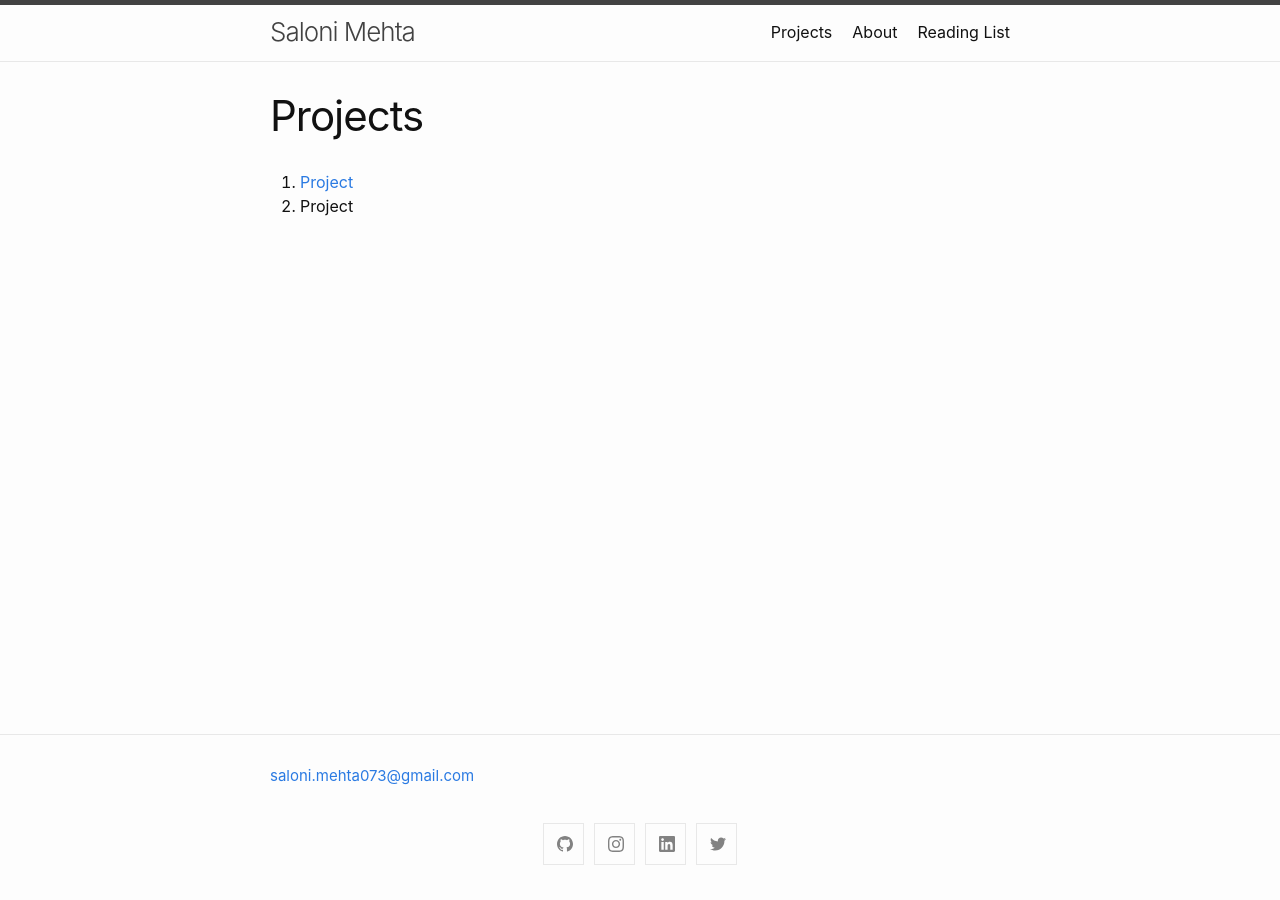
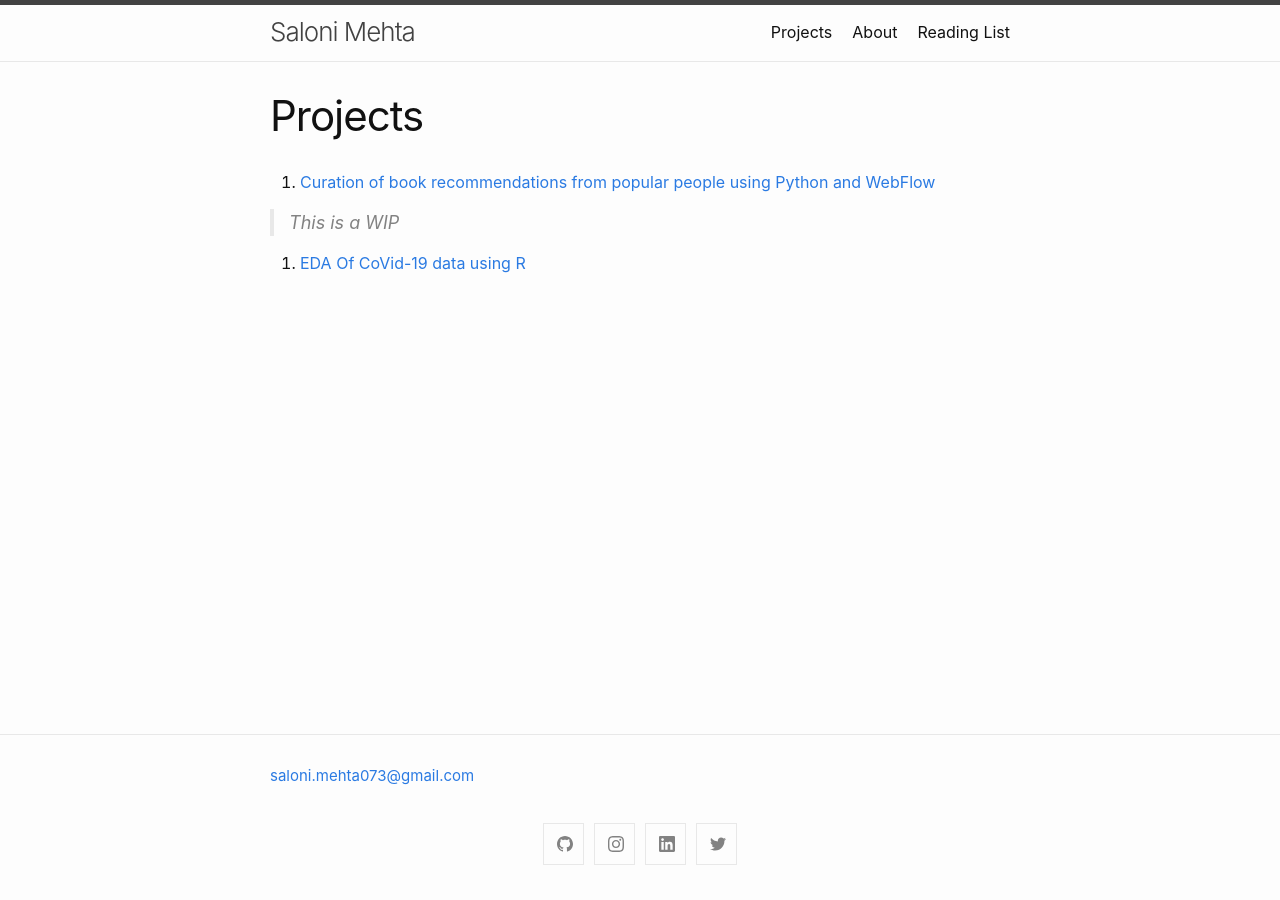
Before and after one commit to salonimehta073/mydoctheme, a Jekyll site: the page built from Projects.md, in a window 1280 px wide. Built offline with Jekyll 4.4.1, drawn with Linux system fonts in a browser that asks for light colours.

Commit message:
Update Projects.md

```diff
--- a/Projects.md
+++ b/Projects.md
@@ -4,5 +4,8 @@ title: Projects
 permalink: /projects/
 ---
 
-1. [Project](https://reddit.com)
-2. Project
+1. [Curation of book recommendations from popular people using Python and WebFlow](https://inspiron.webflow.io/)
+
+> This is a WIP
+
+2. [EDA Of CoVid-19 data using R](https://github.com/salonimehta073/)
```
